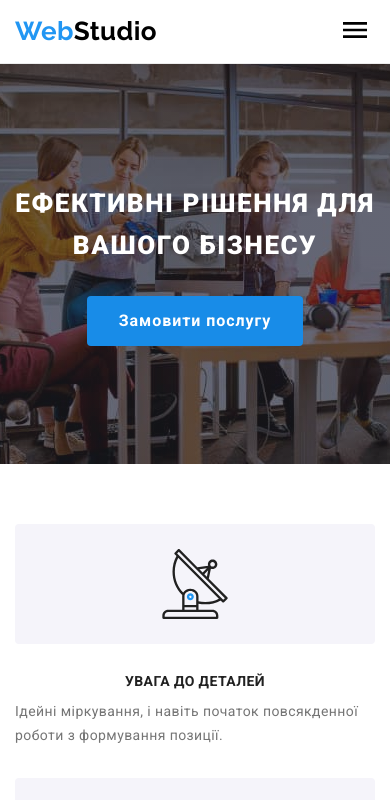
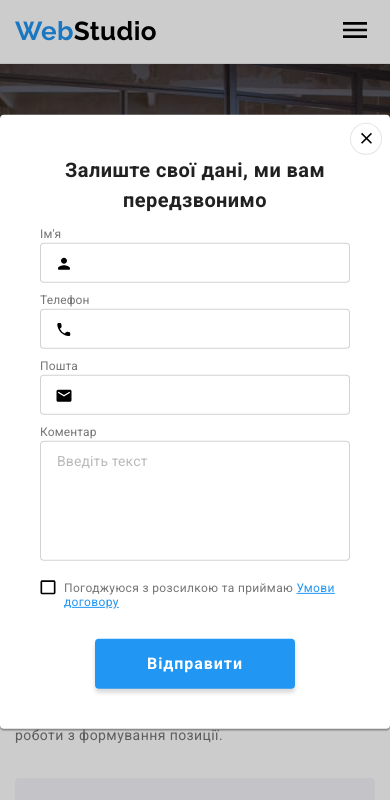
Before and after one commit to makaronnik/goit-markup-hw-08, a plain HTML site: page index.html in a window 390 px wide. Both pictures are taken after a click on the button "Замовити послугу". Shown: the top 800 px of the page. Drawn offline with nearby package versions, Linux system fonts and the light colour scheme.

Commit message:
Make mobile and tablet adaptation for modal

```diff
--- a/index.html
+++ b/index.html
@@ -538,7 +538,7 @@
       </div>
     </footer>
 
-    <!-- <div class="backdrop is-hidden" data-modal>
+    <div class="backdrop is-hidden" data-modal>
       <div class="modal">
         <button class="modal__close" data-modal-close>
           <svg class="modal__icon" height="18" width="18">
@@ -609,7 +609,7 @@
           </button>
         </form>
       </div>
-    </div> -->
+    </div>
 
     <script src="./js/modal.js"></script>
     <script src="./js/mobile-menu.js"></script>
--- a/sass/components/_modal.scss
+++ b/sass/components/_modal.scss
@@ -3,11 +3,9 @@
   left: 50%;
   top: 50%;
 
-    width: 528px;
-    height: 581px;
-    padding-top: 40px;
-    padding-left: 40px;
-    padding-right: 40px;
+  width: 100%;
+  min-height: 609px;
+  padding: 40px;
 
   transform: translate(-50%, -50%) scale(100%);
 
@@ -17,6 +15,15 @@
     0px 2px 1px rgba(0, 0, 0, 0.2);
 
   transition: transform 250ms cubic-bezier(0.4, 0, 0.2, 1);
+
+  @media screen and (min-width: $mobile-fixed) {
+    width: 450px;
+    min-height: 0px;
+  }
+
+  @media screen and (min-width: $desktop-min) {
+    width: 528px;
+  }
 }
 
 .is-hidden .modal {
@@ -50,6 +57,10 @@
 
 .modal__heading {
   font-size: 20px;
+  line-height: 1.5;
+  text-align: center;
+
+  @media screen and (min-width: $desktop-min) {
     line-height: 1.15;
-    text-align: center;
   }
+}
--- a/sass/components/_order-form.scss
+++ b/sass/components/_order-form.scss
@@ -7,13 +7,15 @@
 
   display: block;
 
+  margin-top: 10px;
+
   font-size: 12px;
   line-height: 1.17;
   letter-spacing: 0.01em;
   color: $text-color-secondary;
 
-    &:not(:first-child) {
-        margin-top: 10px;
+  &:first-child {
+    margin-top: 0;
   }
 }
 
@@ -53,10 +55,15 @@
   resize: none;
 
   &::placeholder {
+    font-size: 14px;
+    line-height: 1.14;
+
+    color: $text-color-order-form-placeholder;
+  }
+
+  @media screen and (min-width: $desktop-min) {
     font-size: 12px;
     line-height: 1.17;
-
-        color: $text-color-order-form-placeholder;
   }
 }
 
@@ -85,8 +92,7 @@
 .order-form__checkbox-icon {
   position: absolute;
 
-    top: 4px;
-    left: 12px;
+  top: -1px;
 
   transition: fill 250ms cubic-bezier(0.4, 0, 0.2, 1);
 
@@ -105,16 +111,28 @@
   .order-form__checkbox:focus ~ &--unchecked {
     fill: $text-color-accent;
   }
+
+  @media screen and (min-width: $desktop-min) {
+    top: 4px;
+    left: 12px;
+  }
 }
 
 .order-form__label-text {
   display: inline-block;
 
+  margin-left: 24px;
+
+  font-size: 12px;
+  line-height: 1.17;
+  letter-spacing: 0.03em;
+
+  @media screen and (min-width: $desktop-min) {
     margin-left: 37px;
 
     font-size: 14px;
     line-height: 1.71;
-    letter-spacing: 0.03em;
+  }
 }
 
 .order-form__submit-button {
```
Also changed, not shown: css/main.css, css/main.min.css, 2 other files. Lines whose indentation alone changed are shown as unchanged.
